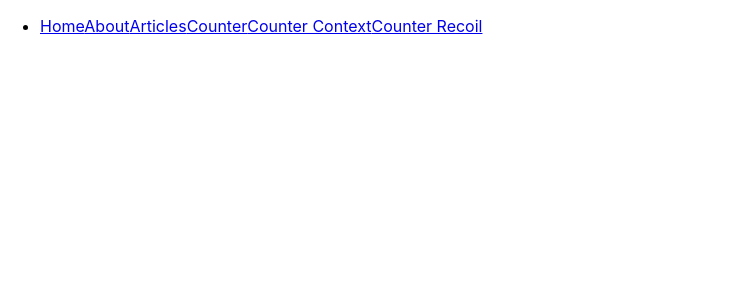
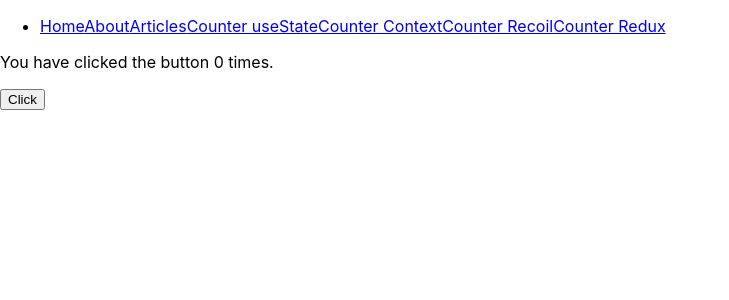
Before and after one commit to enes-erenn/react-software-architecture, a React (Create React App) app: page /counter-redux in a window 1280 px wide. Shown: the top 300 px of the page, without its empty margins (0-729 px from the left). Built offline with nearby package versions, Linux system fonts and the light colour scheme.

Commit message:
Added State Management with Redux

```diff
--- a/package.json
+++ b/package.json
@@ -9,9 +9,11 @@
     "express": "^4.18.1",
     "react": "^18.2.0",
     "react-dom": "^18.2.0",
+    "react-redux": "^8.0.2",
     "react-router-dom": "^6.3.0",
     "react-scripts": "5.0.1",
     "recoil": "^0.7.5",
+    "redux": "^4.2.0",
     "styled-components": "^5.3.5",
     "web-vitals": "^2.1.4"
   },
--- a/src/App.js
+++ b/src/App.js
@@ -6,6 +6,7 @@ import Articles from "./components/Server-SideRendering/Articles";
 import StateApp from "./components/StateManagement/useState/StateApp";
 import ContextApp from "./components/StateManagement/Context/ContextApp";
 import RecoilApp from "./components/StateManagement/Recoil/RecoilApp";
+import ReduxApp from "./components/StateManagement/Redux/ReduxApp";
 
 function App() {
   return (
@@ -16,9 +17,10 @@ function App() {
             <Link to="/">Home</Link>
             <Link to="/about">About</Link>
             <Link to="/articles">Articles</Link>
-            <Link to="/counter">Counter</Link>
+            <Link to="/counter">Counter useState</Link>
             <Link to="/counter-context">Counter Context</Link>
             <Link to="/counter-recoil">Counter Recoil</Link>
+            <Link to="/counter-redux">Counter Redux</Link>
           </li>
         </ul>
         <Routes>
@@ -28,6 +30,7 @@ function App() {
           <Route exact path="/counter" element={<StateApp />} />
           <Route exact path="/counter-context" element={<ContextApp />} />
           <Route exact path="/counter-recoil" element={<RecoilApp />} />
+          <Route exact path="/counter-redux" element={<ReduxApp />} />
         </Routes>
       </Router>
     </>
--- /dev/null
+++ b/src/components/StateManagement/Redux/CounterButton.jsx
@@ -0,0 +1,22 @@
+import React from "react";
+import { useSelector, useDispatch } from "react-redux";
+import { incrementCounter } from "./actions";
+import { getCounter } from "./selectors";
+
+const CounterButton = () => {
+  const dispatch = useDispatch();
+  const counter = useSelector(getCounter);
+
+  const handleCount = () => {
+    dispatch(incrementCounter(1));
+  };
+
+  return (
+    <>
+      <p>You have clicked the button {counter} times.</p>
+      <button onClick={handleCount}>Click</button>
+    </>
+  );
+};
+
+export default CounterButton;
--- /dev/null
+++ b/src/components/StateManagement/Redux/ReduxApp.jsx
@@ -0,0 +1,14 @@
+import React from "react";
+import { Provider } from "react-redux";
+import CounterButton from "./CounterButton";
+import { store } from "./store";
+
+const ReduxApp = () => {
+  return (
+    <Provider store={store}>
+      <CounterButton />
+    </Provider>
+  );
+};
+
+export default ReduxApp;
--- /dev/null
+++ b/src/components/StateManagement/Redux/actions.js
@@ -0,0 +1,4 @@
+export const incrementCounter = (amount) => ({
+  type: "INCREMENT_COUNTER",
+  payload: { amount },
+});
--- /dev/null
+++ b/src/components/StateManagement/Redux/reducers.js
@@ -0,0 +1,10 @@
+export const counterReducer = (state = 0, action) => {
+  const { type } = action;
+
+  switch (type) {
+    case "INCREMENT_COUNTER":
+      return state + action.payload.amount;
+    default:
+      return state;
+  }
+};
--- /dev/null
+++ b/src/components/StateManagement/Redux/selectors.js
@@ -0,0 +1 @@
+export const getCounter = (state) => state.counter;
--- /dev/null
+++ b/src/components/StateManagement/Redux/store.js
@@ -0,0 +1,8 @@
+import { createStore, combineReducers } from "redux";
+import { counterReducer } from "./reducers";
+
+const rootReducer = combineReducers({
+  counter: counterReducer,
+});
+
+export const store = createStore(rootReducer);
```
Also changed, not shown: 1 other file (tests, documents, lock files or other folders).
